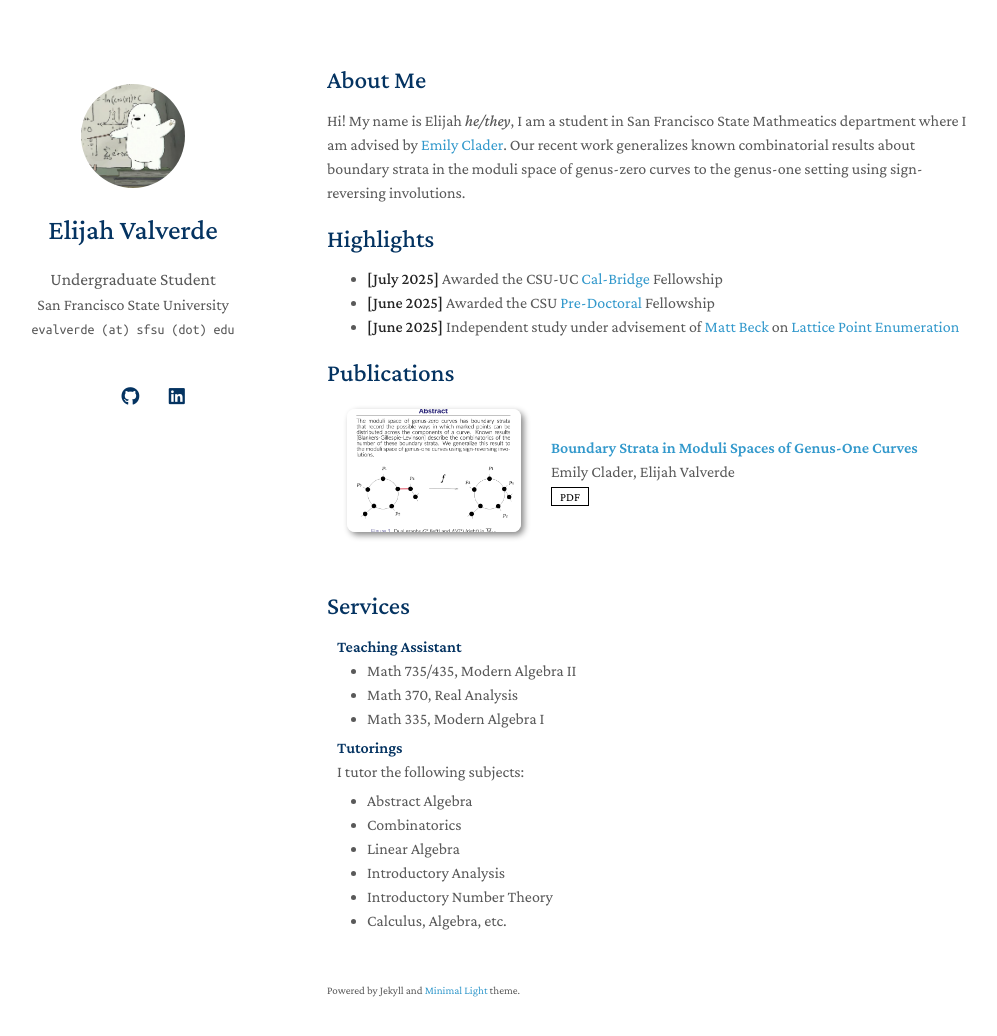
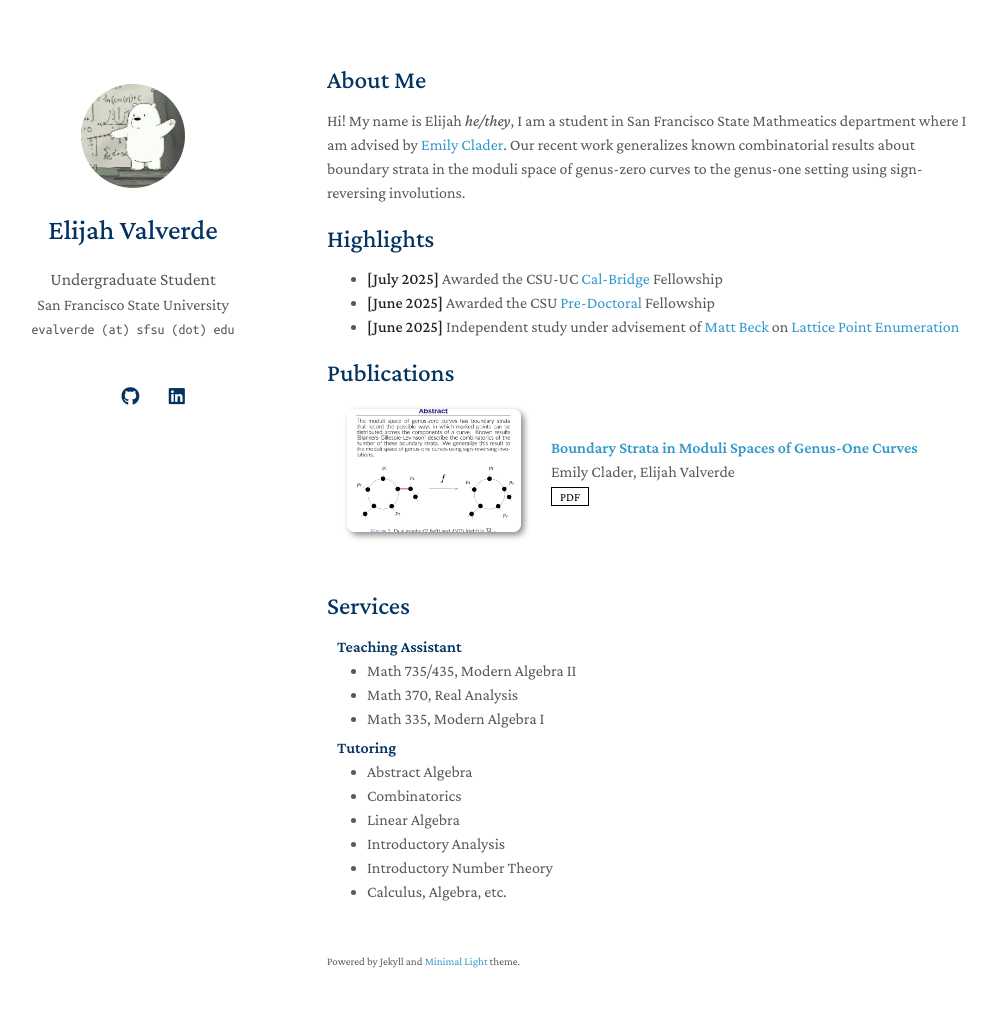
Before and after one commit to elijah-valverde/elijah-valverde.github.io, a Jekyll site: the page built from index.md, in a window 1280 px wide and 1071 px high. Shown: the top 1036 px of the window, without its empty margins (143-1140 px from the left). Built offline with Jekyll 4.4.1, drawn with Linux system fonts in a browser that asks for light colours; a style sheet for code colours, icons or effects is not loaded; our own code applies the rules of GitHub Pages for plain Markdown files.

Commit message:
Update services.md
adsf

```diff
--- a/_includes/services.md
+++ b/_includes/services.md
@@ -7,8 +7,7 @@
   <li>Math 335, Modern Algebra I</li>
 </ul>
 
-<h4 style="margin:0 10px 0;">Tutorings</h4>
-<p style="margin: 0 10px 5px;">I tutor the following subjects:</p>
+<h4 style="margin:0 10px 0;">Tutoring</h4>
 <ul style="margin:0 0 20px;">
   <li>Abstract Algebra</li>
   <li>Combinatorics</li>
```
